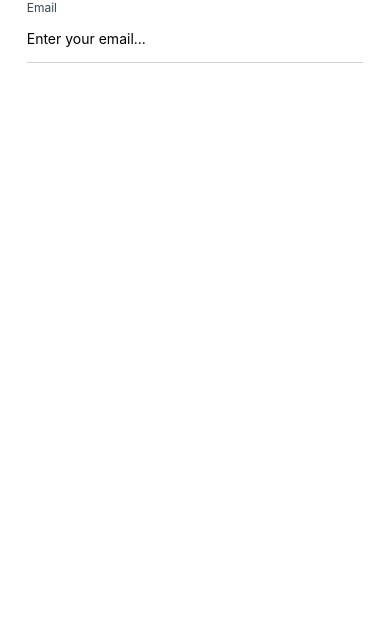
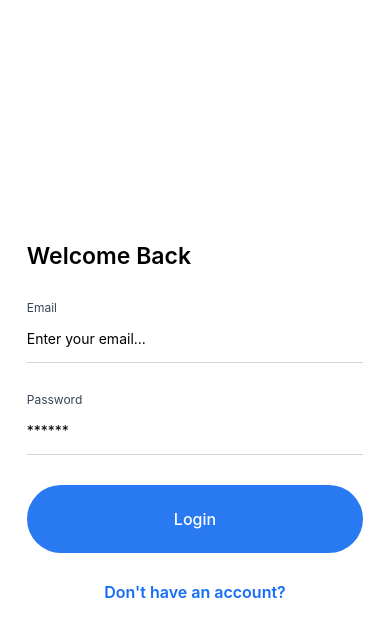
Before and after one commit to nvacheishvili/DonationApp, a React Native app: screen /Login in a window 390 px wide. Shown: the top 636 px of the page. Built offline with nearby package versions, Linux system fonts and the light colour scheme.

Commit message:
create login screen
woops

```diff
--- a/assets/styles/globalStyle.js
+++ b/assets/styles/globalStyle.js
@@ -1,4 +1,5 @@
 import {StyleSheet} from 'react-native';
+import {verticalScale} from './scaling';
 
 const globalStyle = StyleSheet.create({
   backgroundWhite: {
@@ -7,6 +8,9 @@
   flex: {
     flex: 1,
   },
+  marginBottom24: {
+    marginBottom: verticalScale(24),
+  },
 });
 
 export default globalStyle;
--- a/screens/Login/Login.js
+++ b/screens/Login/Login.js
@@ -1,24 +1,46 @@
 import React, {useState} from 'react';
-import {SafeAreaView, ScrollView} from 'react-native';
+import {SafeAreaView, ScrollView, Pressable, View} from 'react-native';
 import Input from '../../components/Input/Input';
 
 import style from './style';
 import globalStyle from '../../assets/styles/globalStyle';
+import Header from '../../components/Header/Header';
+import Button from '../../components/Button/Button';
 
 const Login = () => {
   const [email, setEmail] = useState('');
-  console.log(email);
+  const [password, setPassword] = useState('');
+
   return (
     <SafeAreaView style={[globalStyle.backgroundWhite, globalStyle.flex]}>
       <ScrollView
         showsVerticalScrollIndicator={false}
         contentContainerStyle={style.container}>
+        <View style={globalStyle.marginBottom24}>
+          <Header type={1} title={'Welcome Back'} />
+        </View>
+        <View style={globalStyle.marginBottom24}>
           <Input
             keyboardType={'email-address'}
             label={'Email'}
             placeholder={'Enter your email...'}
             onChangeText={value => setEmail(value)}
           />
+        </View>
+        <View style={globalStyle.marginBottom24}>
+          <Input
+            secureTextEntry={true}
+            label={'Password'}
+            placeholder={'******'}
+            onChangeText={value => setPassword(value)}
+          />
+        </View>
+        <View style={globalStyle.marginBottom24}>
+          <Button title={'Login'} />
+        </View>
+        <Pressable style={style.registrationButton}>
+          <Header color={'#156CF7'} type={3} title={"Don't have an account?"} />
+        </Pressable>
       </ScrollView>
     </SafeAreaView>
   );
--- a/screens/Login/style.js
+++ b/screens/Login/style.js
@@ -4,6 +4,11 @@
 const style = StyleSheet.create({
   container: {
     marginHorizontal: horizontalScale(24),
+    flex: 1,
+    justifyContent: 'center',
+  },
+  registrationButton: {
+    alignItems: 'center',
   },
 });
 
```
Lines whose indentation alone changed are shown as unchanged.
